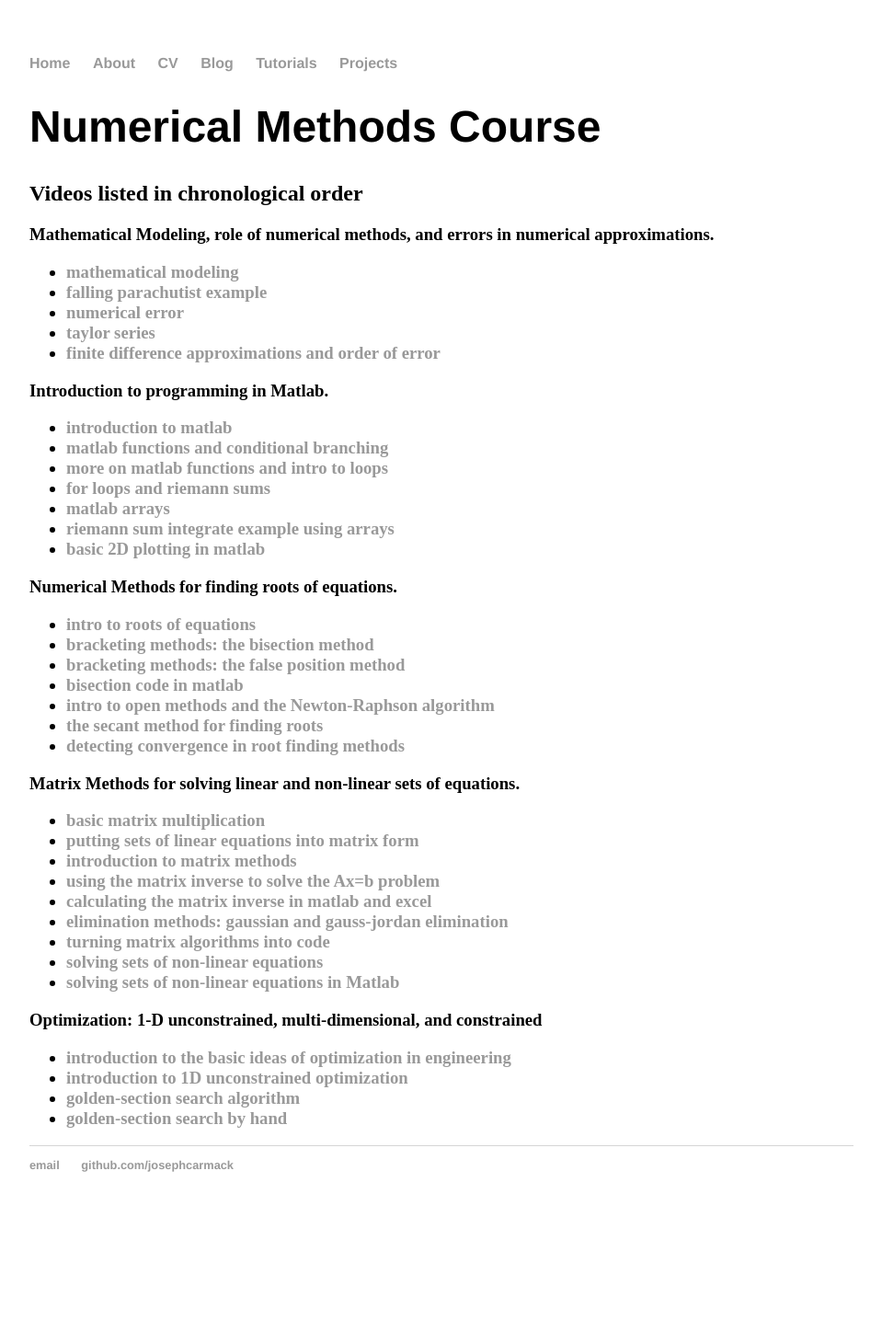
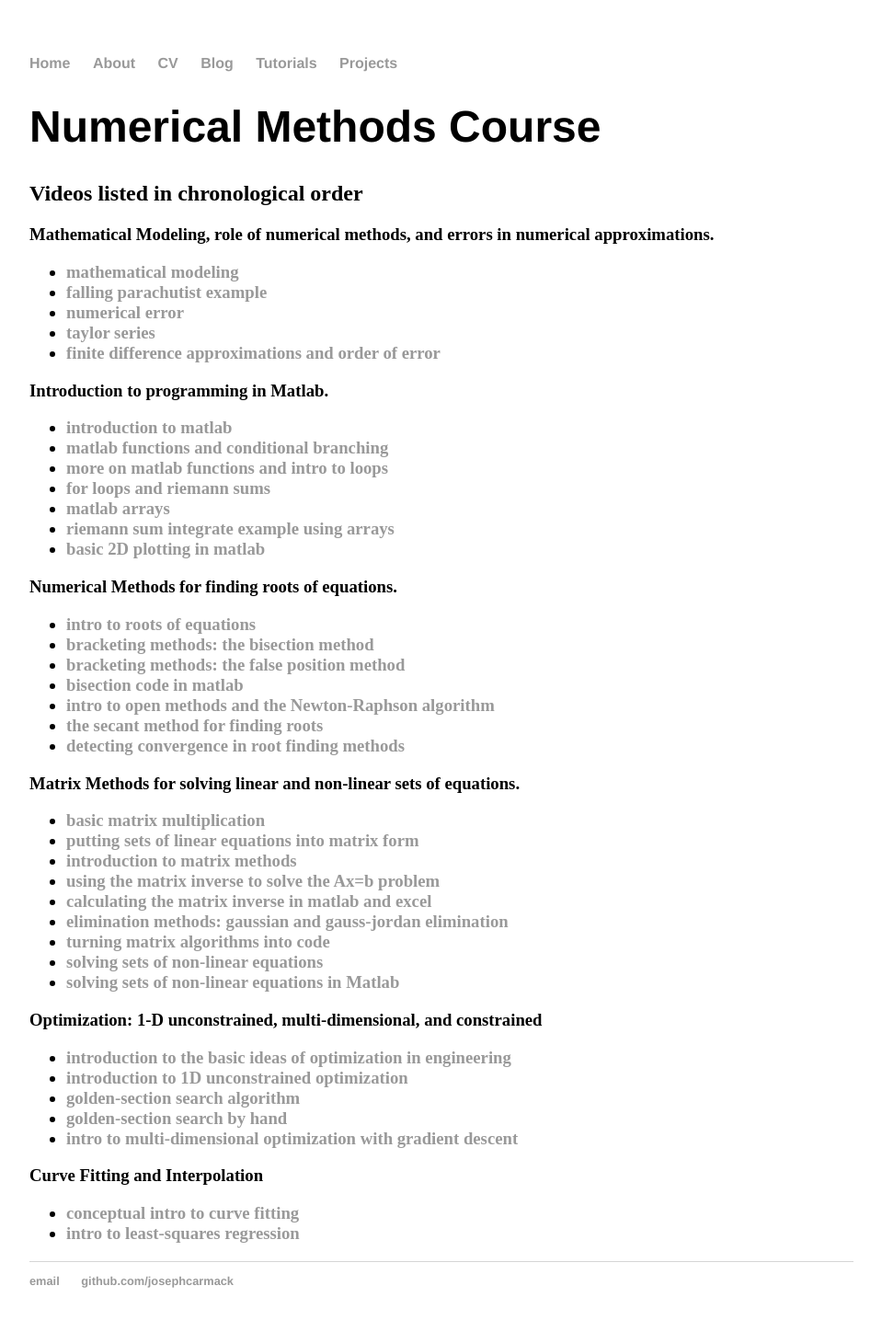
Before and after one commit to josephcarmack/josephcarmack.github.io, a Jekyll site: the page built from tutorials/meeg2703/index.html, in a window 1280 px wide. Shown: the whole page at 92% size, without its empty margins (160-1119 px from the left). Built offline with Jekyll 4.4.1, drawn with Linux system fonts in a browser that asks for light colours; before the commit the page ends 1334 px from its top, so only the background shows below that.

Commit message:
add videos

```diff
--- a/tutorials/meeg2703/index.html
+++ b/tutorials/meeg2703/index.html
@@ -97,5 +97,17 @@ title: Numerical Methods Course
 					golden-section search algorithm</a></li>
 			<li><a href="https://youtu.be/csharg3hOGc">
 					golden-section search by hand</a></li>
+			<li><a href="https://youtu.be/SQtMaAHRdMQ">
+					intro to multi-dimensional optimization with gradient descent</a></li>
 		</ul>
 	</h3>
+
+	<h3>
+		Curve Fitting and Interpolation
+		<ul>
+			<li><a href="https://youtu.be/CwCC5MTN2iQ">
+					conceptual intro to curve fitting</a></li>
+			<li><a href="https://youtu.be/C4PWVjiW568">
+					intro to least-squares regression</a></li>
+		</ul>
+	</h3>
```
